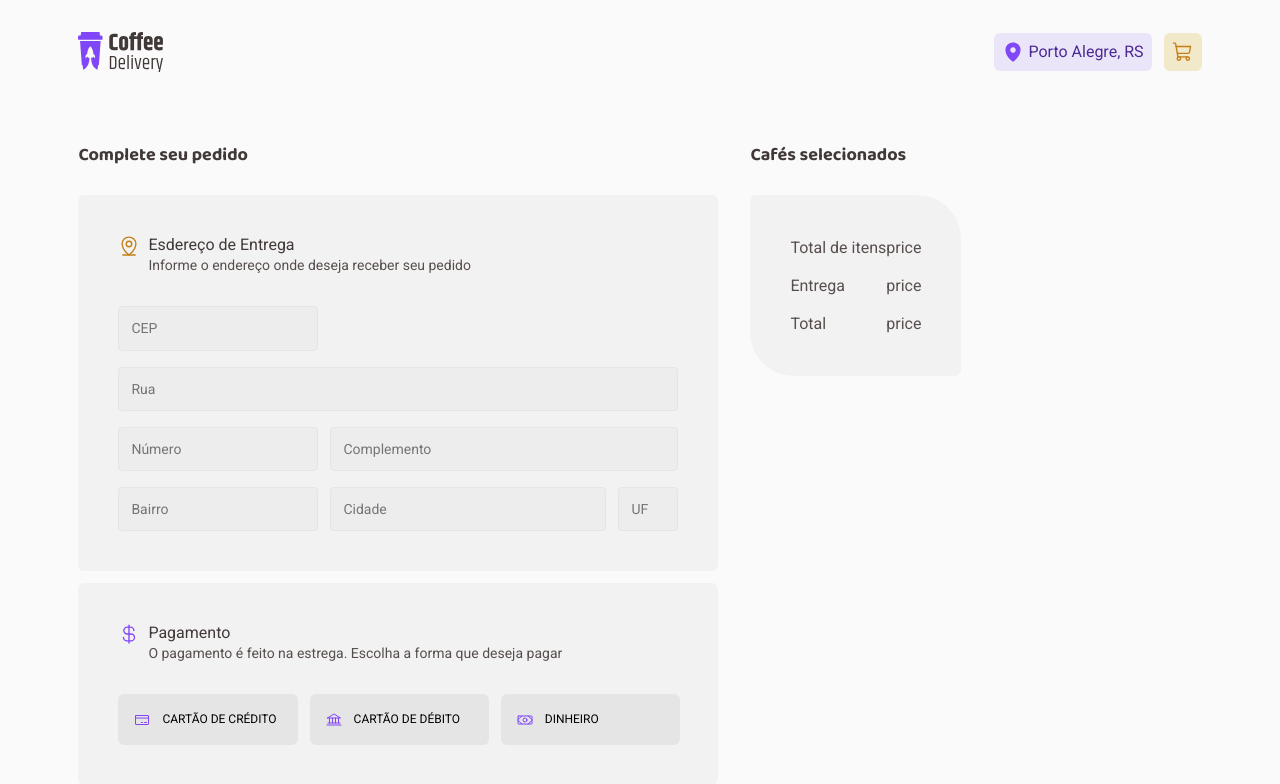
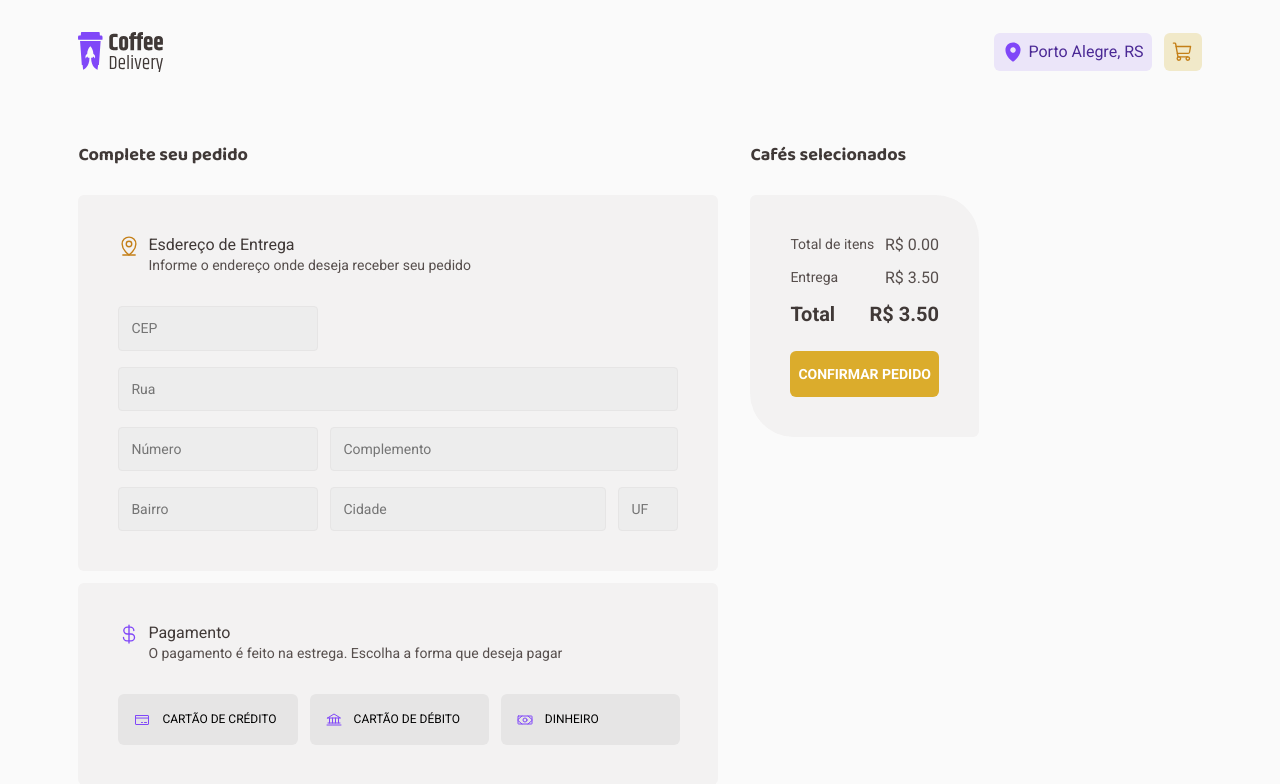
Before and after one commit to AronAdamsRapetto/desafio-coffe-delivery, a React (Vite) app: page /checkout in a window 1280 px wide. Shown: the top 784 px of the page. Built offline with nearby package versions, Linux system fonts and the light colour scheme.

Commit message:
style: finish checkout page design

```diff
--- a/src/pages/checkout/Checkout.tsx
+++ b/src/pages/checkout/Checkout.tsx
@@ -7,7 +7,6 @@ export function Checkout() {
     <CheckoutPageContainer>
       <CheckoutForm />
       <ShopSummary />
-      {/* Sub-componente de checkout (cards dos produtos) */}
     </CheckoutPageContainer>
   )
 }
--- a/src/pages/checkout/components/checkoutForm/CheckoutForm.tsx
+++ b/src/pages/checkout/components/checkoutForm/CheckoutForm.tsx
@@ -8,13 +8,13 @@ import {
 import * as styled from './styles'
 import React, { useState } from 'react'
 
-interface test extends EventTarget {
+interface EventTargetWithInnerText extends EventTarget {
   innerText: string
 }
 
 export interface SelectPaymentEvent
   extends React.MouseEventHandler<HTMLElement> {
-  target: test
+  target: EventTargetWithInnerText
 }
 
 export function CheckoutForm() {
--- a/src/pages/checkout/components/shopSummary/ShopSummary.tsx
+++ b/src/pages/checkout/components/shopSummary/ShopSummary.tsx
@@ -1,7 +1,16 @@
 import { useContext } from 'react'
 import {
+  CardCoffe,
+  CardInformationContainer,
+  DeliveryValueContainer,
+  QuantityControllContainer,
+  RemoveProductButton,
+  Separator,
   ShopSummaryContainer,
+  SubmitButton,
   SummaryContainer,
+  TotalItemsValueContainer,
+  TotalValueContainer,
   ValuesContainer,
 } from './styles'
 import { CoffeContext } from '../../../../context/CoffeContext'
@@ -10,17 +19,23 @@ import { Minus, Plus, Trash } from 'phosphor-react'
 export function ShopSummary() {
   const { shoppingCart } = useContext(CoffeContext)
 
+  const totalItemsPrice = shoppingCart.reduce(
+    (priceAcc, { price, qtd }) => (priceAcc += price * qtd),
+    0,
+  )
   return (
     <ShopSummaryContainer>
       <h4>Cafés selecionados</h4>
       <SummaryContainer>
         {shoppingCart.map(({ name, image, price, qtd, id }) => (
-          <div key={id}>
+          <>
+            <CardCoffe key={id}>
+              <div>
                 <img src={image} alt="" />
-            <div>
+                <CardInformationContainer>
                   <span>{name}</span>
                   <div>
-                <div>
+                    <QuantityControllContainer>
                       <button>
                         <Minus size={14} />
                       </button>
@@ -28,30 +43,34 @@ export function ShopSummary() {
                       <button>
                         <Plus size={14} />
                       </button>
-                </div>
-                <button>
+                    </QuantityControllContainer>
+                    <RemoveProductButton>
                       <Trash size={16} />
                       Remover
-                </button>
+                    </RemoveProductButton>
                   </div>
+                </CardInformationContainer>
               </div>
               <span>{`R$ ${price.toFixed(2)}`}</span>
-          </div>
+            </CardCoffe>
+            <Separator />
+          </>
         ))}
         <ValuesContainer>
-          <div>
+          <TotalItemsValueContainer>
             <span>Total de itens</span>
-            <span>price</span>
-          </div>
-          <div>
+            <span>{`R$ ${totalItemsPrice.toFixed(2)}`}</span>
+          </TotalItemsValueContainer>
+          <DeliveryValueContainer>
             <span>Entrega</span>
-            <span>price</span>
-          </div>
-          <div>
+            <span>R$ 3.50</span>
+          </DeliveryValueContainer>
+          <TotalValueContainer>
             <span>Total</span>
-            <span>price</span>
-          </div>
+            <span>{`R$ ${(totalItemsPrice + 3.5).toFixed(2)}`}</span>
+          </TotalValueContainer>
         </ValuesContainer>
+        <SubmitButton type="submit">CONFIRMAR PEDIDO</SubmitButton>
       </SummaryContainer>
     </ShopSummaryContainer>
   )
--- a/src/pages/checkout/components/shopSummary/styles.ts
+++ b/src/pages/checkout/components/shopSummary/styles.ts
@@ -28,16 +28,166 @@ export const SummaryContainer = styled.div`
   gap: 1.5rem;
 `
 
+export const CardCoffe = styled.div`
+  display: flex;
+  justify-content: space-between;
+  align-items: flex-start;
+  padding: 0.5rem 0.25rem;
+  gap: 5rem;
+  width: 100%;
+
+  > div:first-child {
+    display: flex;
+    gap: 1.25rem;
+  }
+
+  img {
+    max-width: 4rem;
+    max-height: 4rem;
+  }
+
+  > span:last-child {
+    min-width: max-content;
+    font-size: 1rem;
+    font-weight: bold;
+    line-height: 1.3;
+  }
+`
+
+export const CardInformationContainer = styled.div`
+  display: flex;
+  flex-direction: column;
+  gap: 0.5rem;
+
+  > span:first-child {
+    font-size: 1rem;
+    line-height: 1.3;
+    color: ${(props) => props.theme['base-subtitle']};
+  }
+
+  > div {
+    display: flex;
+    gap: 0.5rem;
+  }
+`
+
+export const QuantityControllContainer = styled.div`
+  display: flex;
+  align-items: center;
+  justify-content: center;
+  gap: 0.25rem;
+  background: ${(props) => props.theme['base-button']};
+  border-radius: 6px;
+  padding: 0.5rem;
+  max-height: 2rem;
+
+  button {
+    display: flex;
+    align-items: center;
+    border: none;
+    background: transparent;
+    color: ${(props) => props.theme.purple};
+
+    :hover {
+      color: ${(props) => props.theme['purple-dark']};
+      cursor: pointer;
+    }
+  }
+
+  span {
+    font-size: 1rem;
+    line-height: 1.3;
+    color: ${(props) => props.theme['base-title']};
+  }
+`
+
+export const RemoveProductButton = styled.button`
+  display: flex;
+  align-items: center;
+  gap: 0.25rem;
+  background: ${(props) => props.theme['base-button']};
+  border: none;
+  border-radius: 6px;
+  padding: 0 0.5rem;
+  text-transform: uppercase;
+  font-size: 0.75rem;
+  line-height: 1.6;
+
+  svg {
+    color: ${(props) => props.theme.purple};
+  }
+
+  :hover {
+    background: ${(props) => props.theme['base-hover']};
+    color: ${(props) => props.theme['base-subtitle']};
+    cursor: pointer;
+
+    svg {
+      color: ${(props) => props.theme['purple-dark']};
+    }
+  }
+`
+
+export const Separator = styled.hr`
+  width: 100%;
+  border: 1px solid ${(props) => props.theme['base-button']};
+`
+
 export const ValuesContainer = styled.div`
   display: flex;
   flex-direction: column;
   width: 100%;
   align-items: flex-start;
   gap: 0.75rem;
+`
 
-  div {
-    display: flex;
-    width: 100%;
-    justify-content: space-between;
+const BaseValueLineContainer = styled.div`
+  display: flex;
+  width: 100%;
+  justify-content: space-between;
+  line-height: 1.3;
+`
+
+export const TotalItemsValueContainer = styled(BaseValueLineContainer)`
+  > span:first-child {
+    font-size: 0.875rem;
+  }
+
+  > span:last-child {
+    font-size: 1rem;
   }
 `
+
+export const DeliveryValueContainer = styled(BaseValueLineContainer)`
+  > span:first-child {
+    font-size: 0.875rem;
+  }
+
+  > span:last-child {
+    font-size: 1rem;
+  }
+`
+
+export const TotalValueContainer = styled(BaseValueLineContainer)`
+  font-size: 1.25rem;
+  font-weight: bold;
+  color: ${(props) => props.theme['base-subtitle']};
+`
+
+export const SubmitButton = styled.button`
+  border: none;
+  background: ${(props) => props.theme.yellow};
+  width: 100%;
+  padding: 0.75rem 0.5rem;
+  border-radius: 6px;
+  color: ${(props) => props.theme.white};
+  font-weight: bold;
+  font-size: 0.875rem;
+  line-height: 1.6;
+  transition: background 0.1s;
+
+  :hover {
+    background: ${(props) => props.theme['yellow-dark']};
+    cursor: pointer;
+  }
+`
```
Lines whose indentation alone changed are shown as unchanged.
